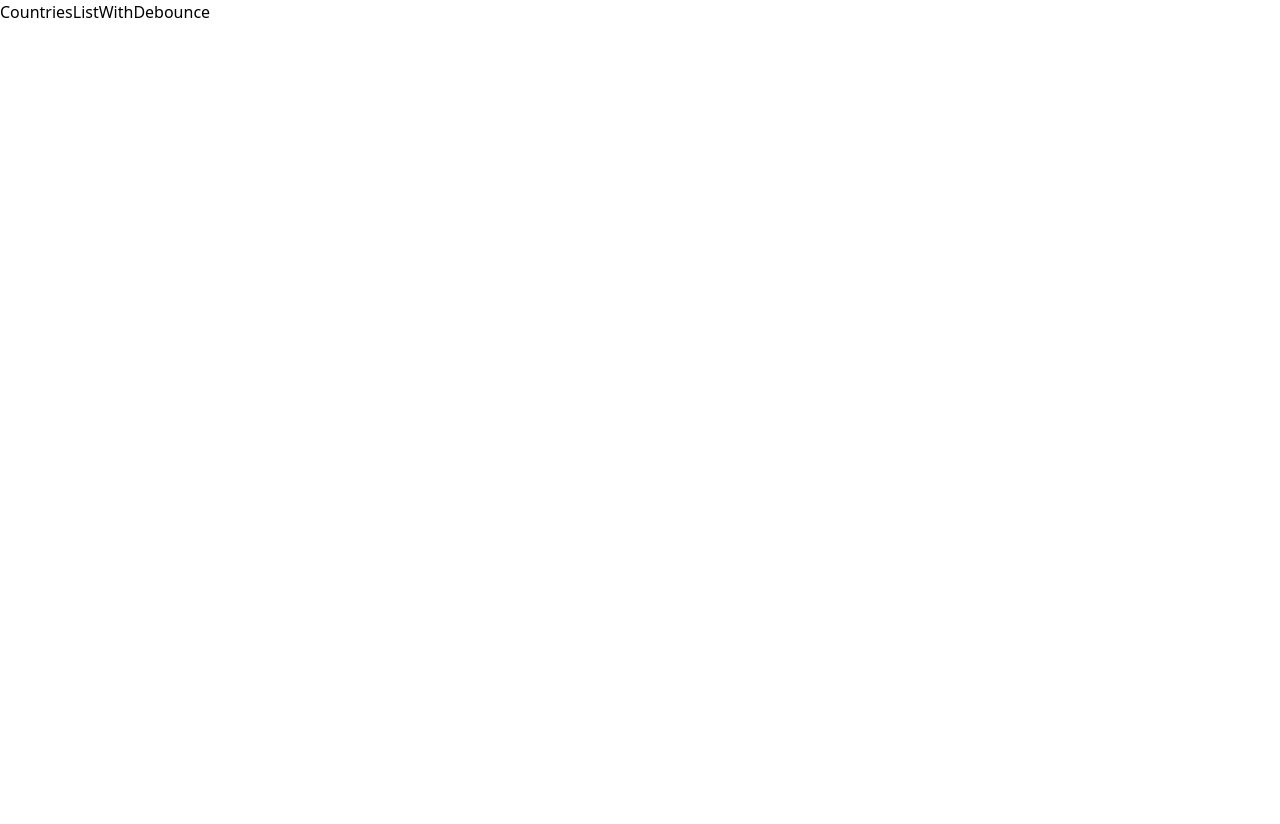
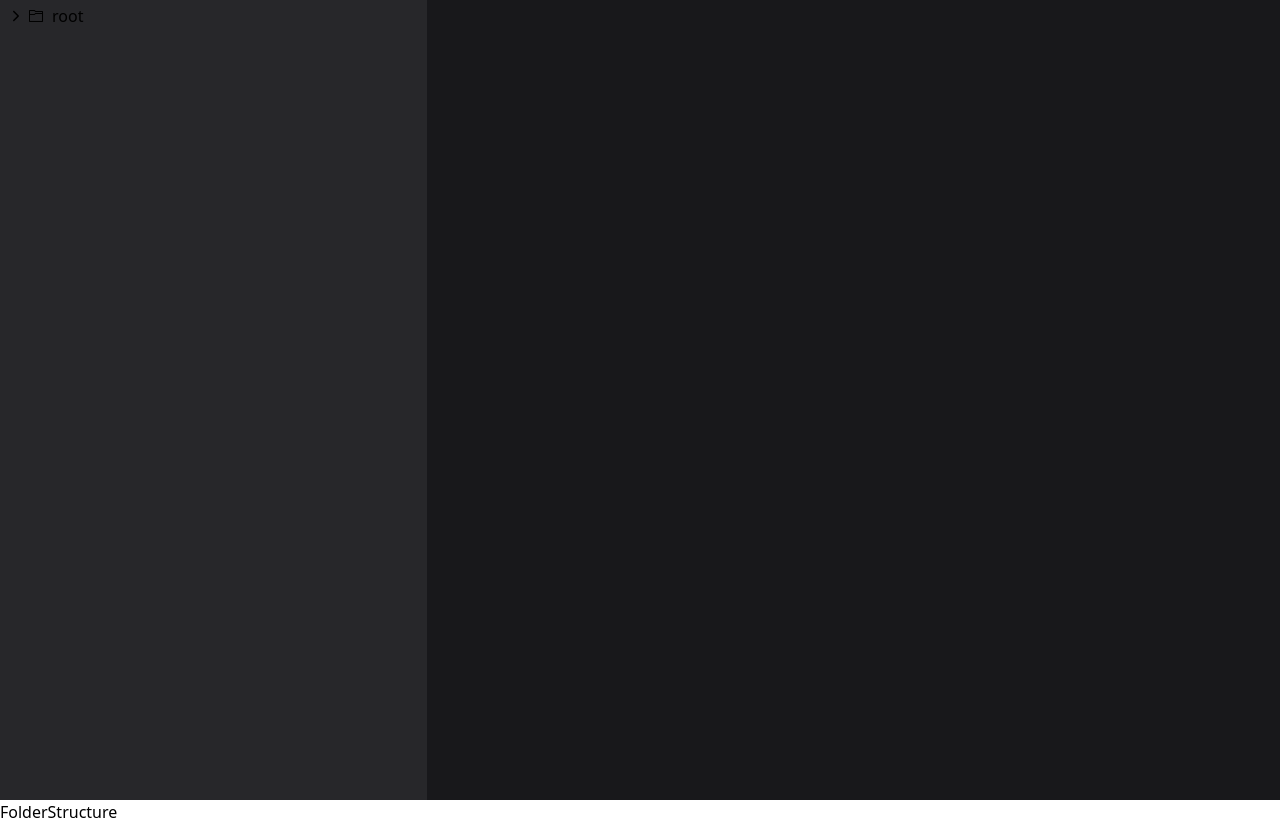
Before and after one commit to bhimanshukalra/algochurn-practice, a React (Vite) app: page / in a window 1280 px wide. Before the commit the page ends 800 px from the top, so only its background shows below. Built offline with nearby package versions, Linux system fonts and the light colour scheme.

Commit message:
Chore: added FolderStructure solution

```diff
--- a/package.json
+++ b/package.json
@@ -15,7 +15,8 @@
     "moment": "^2.30.1",
     "react": "^18.3.1",
     "react-dom": "^18.3.1",
-    "react-hot-toast": "^2.4.1"
+    "react-hot-toast": "^2.4.1",
+    "react-icons": "^5.3.0"
   },
   "devDependencies": {
     "@eslint/js": "^9.11.1",
--- a/src/App.tsx
+++ b/src/App.tsx
@@ -1,5 +1,6 @@
 import CountriesListWithDebounce from "./solutions/countries-list-with-debounce";
 import FlattenANestedObject from "./solutions/flatten-a-nested-object";
+import FolderStructure from "./solutions/folder-structure";
 import FullScreenModal from "./solutions/full-screen-modal";
 import { JobFeed } from "./solutions/job-feed";
 import LocalStorageCustomHook from "./solutions/local-storage-custom-hook";
@@ -15,7 +16,8 @@ function App() {
       {/* <JobFeed /> */}
       {/* <MemoizationPage /> */}
       {/* <FlattenANestedObject /> */}
-      <CountriesListWithDebounce />
+      {/* <CountriesListWithDebounce /> */}
+      <FolderStructure />
     </>
   );
 }
--- /dev/null
+++ b/src/solutions/folder-structure/components/Folder.tsx
@@ -0,0 +1,68 @@
+import { useState } from "react";
+import { Files } from "../data";
+import { VscFolder, VscJson } from "react-icons/vsc";
+import { IoLogoJavascript } from "react-icons/io5";
+import { IoIosArrowDown, IoIosArrowForward } from "react-icons/io";
+import { FaCss3, FaHtml5 } from "react-icons/fa";
+
+type FolderProps = {
+  files: Files;
+};
+
+const Folder = ({ files: { name, isFolder, children } }: FolderProps) => {
+  const [isExpanded, setIsExpanded] = useState(false);
+
+  return (
+    <div className="flex flex-col">
+      <div
+        className={`flex items-center hover:bg-white px-2 py-1 rounded-md ${
+          isFolder && "cursor-pointer"
+        }`}
+        onClick={onClick}
+      >
+        {isFolder && getLeadingIcon()}
+        <div className="ms-1" />
+        {getFolderTypeIcon()}
+        <p className="ms-2">{name}</p>
+      </div>
+
+      <div className="ms-5">{isExpanded && getChildren()}</div>
+    </div>
+  );
+
+  function getLeadingIcon() {
+    return isExpanded ? <IoIosArrowDown /> : <IoIosArrowForward />;
+  }
+
+  function getFolderTypeIcon() {
+    if (isFolder) {
+      return <VscFolder />;
+    } else if (name.endsWith(".js")) {
+      return <IoLogoJavascript color="yellow" />;
+    } else if (name.endsWith(".json")) {
+      return <VscJson color="yellow" />;
+    } else if (name.endsWith(".html")) {
+      return <FaHtml5 color="red" />;
+    } else if (name.endsWith(".css")) {
+      return <FaCss3 color="blue" />;
+    } else {
+      return null;
+    }
+  }
+
+  function getChildren() {
+    if (children) {
+      return children.map((folderItem) => (
+        <Folder key={folderItem.name} files={folderItem} />
+      ));
+    } else {
+      return null;
+    }
+  }
+
+  function onClick() {
+    setIsExpanded((prevValue) => !prevValue);
+  }
+};
+
+export default Folder;
--- /dev/null
+++ b/src/solutions/folder-structure/data.ts
@@ -0,0 +1,56 @@
+export type Files = {
+  name: string;
+  isFolder: boolean;
+  children?: Files[];
+};
+
+export const files: Files = {
+  name: "root",
+  isFolder: true,
+  children: [
+    {
+      name: "src",
+      isFolder: true,
+      children: [
+        {
+          name: "App.js",
+          isFolder: false,
+        },
+        {
+          name: "Folder.js",
+          isFolder: false,
+        },
+        {
+          name: "data.js",
+          isFolder: false,
+        },
+        {
+          name: "Index.js",
+          isFolder: false,
+        },
+        {
+          name: "styles.css",
+          isFolder: false,
+        },
+      ],
+    },
+    {
+      name: "public",
+      isFolder: true,
+      children: [
+        {
+          name: "index.html",
+          isFolder: false,
+        },
+        {
+          name: "styles.css",
+          isFolder: false,
+        },
+      ],
+    },
+    {
+      name: "package.json",
+      isFolder: false,
+    },
+  ],
+};
--- /dev/null
+++ b/src/solutions/folder-structure/index.tsx
@@ -0,0 +1,15 @@
+import Folder from "./components/Folder";
+import { files } from "./data";
+
+const FolderStructure = () => {
+  return (
+    <div className="h-screen bg-[#18181b]">
+      <div className="w-1/3 h-screen bg-[#27272a]">
+        <Folder files={files} />
+      </div>
+      <p className="mb-10">FolderStructure</p>
+    </div>
+  );
+};
+
+export default FolderStructure;
```
Also changed, not shown: 1 other file (tests, documents, lock files or other folders).
